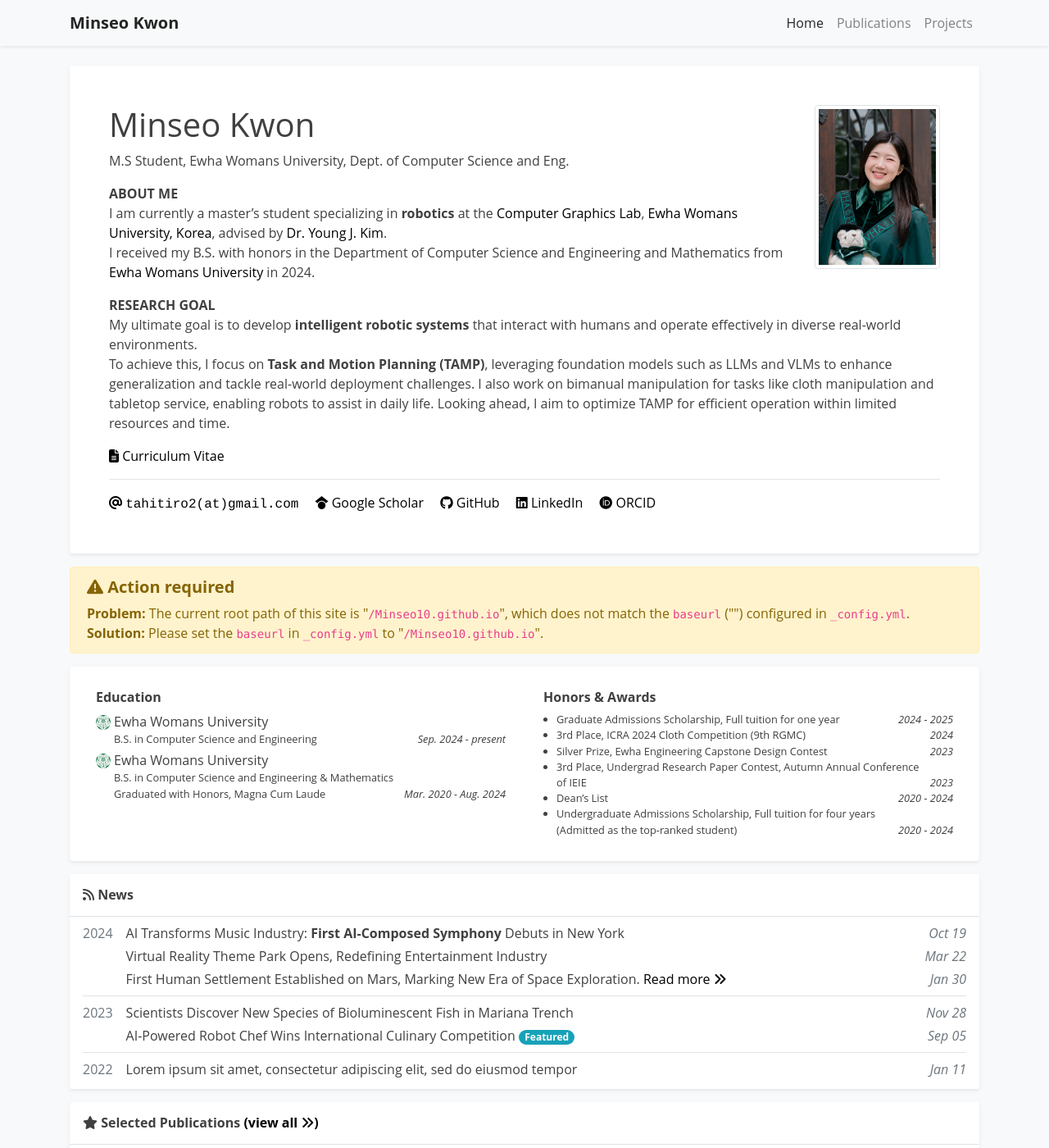
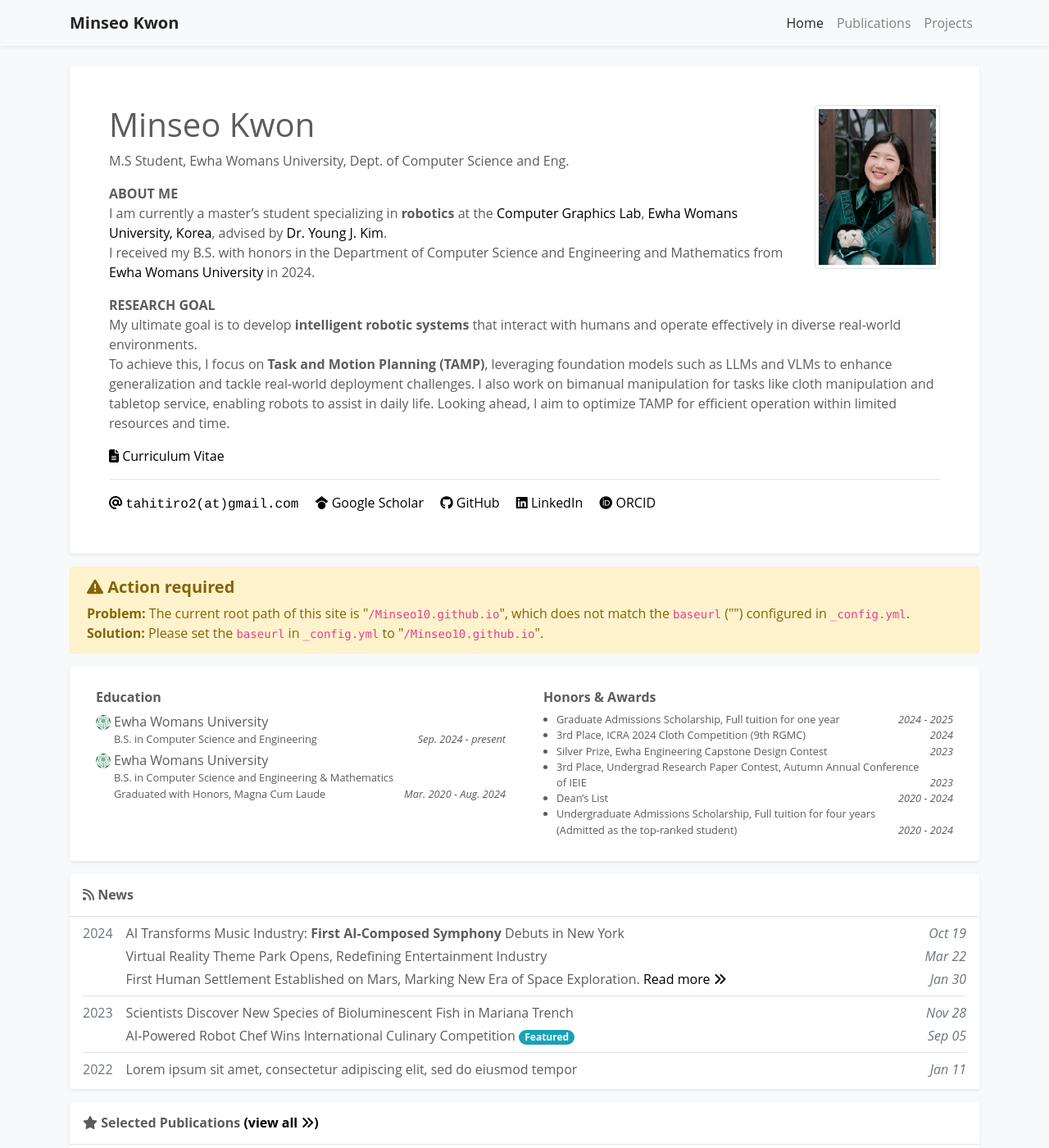
Before and after one commit to Minseo10/Minseo10.github.io, a Jekyll site: the page built from index.html, in a window 1280 px wide and 1400 px high. Shown: the whole window at 82% size. Built offline with Jekyll 4.4.1, drawn with Linux system fonts in a browser that asks for light colours; nearby versions of some CDN libraries; a style sheet for code colours, icons or effects is not loaded.

Commit message:
Update global.css

```diff
--- a/assets/css/global.css
+++ b/assets/css/global.css
@@ -3,7 +3,7 @@ body {
     font-family: "Open Sans", sans-serif;
     font-weight: 400;
     padding-top: 5.0rem;
-    color: #404040;
+    color: #5c5c5c;
 }
 
 h1, h2, h3, h4, h5, h6,
```
